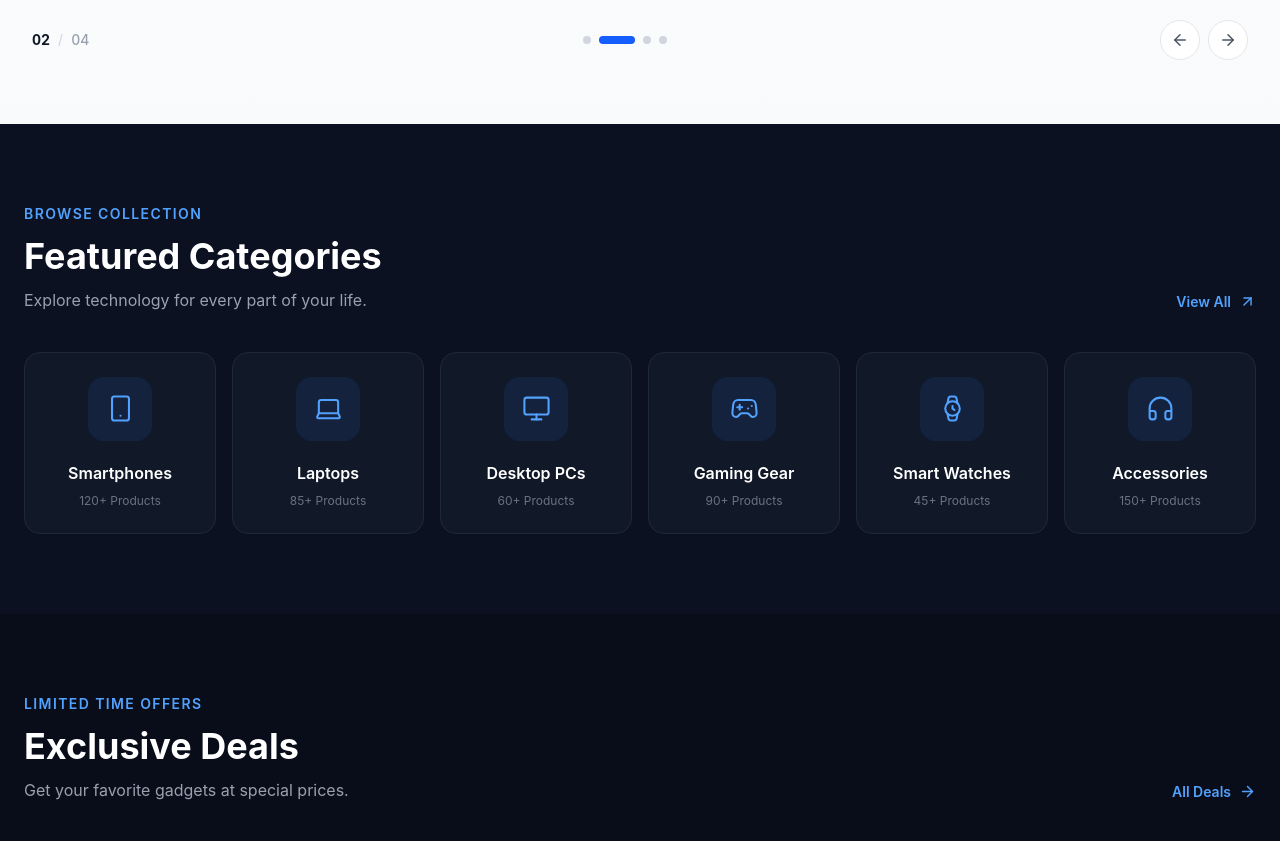
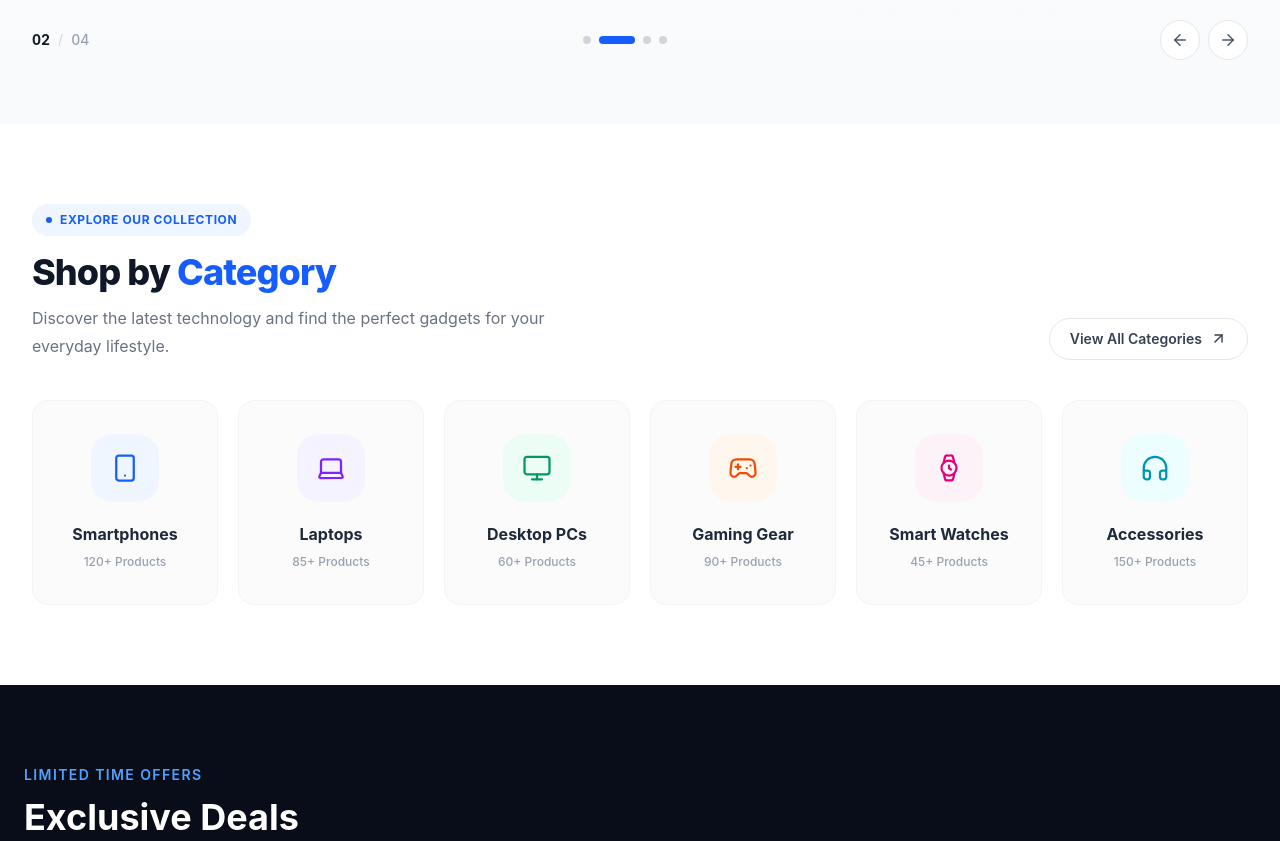
Before and after one commit to mehedirobi/gadget-goods, a React (Vite) app: page / in a window 1280 px wide. Shown: the part 700-1541 px from the top of the page. Built offline with nearby package versions, Linux system fonts and the light colour scheme; grey boxes are pictures that could not be loaded.

Commit message:
categories updated

```diff
--- a/src/components/FeaturedCategories.jsx
+++ b/src/components/FeaturedCategories.jsx
@@ -1,4 +1,3 @@
-
 import { Link } from "react-router";
 import {
   Smartphone,
@@ -8,61 +7,156 @@ import {
   Watch,
   Headphones,
   ArrowUpRight,
+  ArrowRight,
 } from "lucide-react";
 
 const categories = [
-  { name: "Smartphones", icon: Smartphone, count: "120+ Products", slug: "smartphones" },
-  { name: "Laptops", icon: Laptop, count: "85+ Products", slug: "laptops" },
-  { name: "Desktop PCs", icon: Monitor, count: "60+ Products", slug: "desktop-pcs" },
-  { name: "Gaming Gear", icon: Gamepad2, count: "90+ Products", slug: "gaming" },
-  { name: "Smart Watches", icon: Watch, count: "45+ Products", slug: "smartwatches" },
-  { name: "Accessories", icon: Headphones, count: "150+ Products", slug: "accessories" },
+  {
+    name: "Smartphones",
+    icon: Smartphone,
+    count: "120+ Products",
+    slug: "smartphones",
+    color: "blue",
+    iconBg: "bg-blue-50",
+    iconColor: "text-blue-600",
+    hoverBg: "group-hover:bg-blue-600",
+  },
+  {
+    name: "Laptops",
+    icon: Laptop,
+    count: "85+ Products",
+    slug: "laptops",
+    color: "violet",
+    iconBg: "bg-violet-50",
+    iconColor: "text-violet-600",
+    hoverBg: "group-hover:bg-violet-600",
+  },
+  {
+    name: "Desktop PCs",
+    icon: Monitor,
+    count: "60+ Products",
+    slug: "desktop-pcs",
+    color: "emerald",
+    iconBg: "bg-emerald-50",
+    iconColor: "text-emerald-600",
+    hoverBg: "group-hover:bg-emerald-600",
+  },
+  {
+    name: "Gaming Gear",
+    icon: Gamepad2,
+    count: "90+ Products",
+    slug: "gaming",
+    color: "orange",
+    iconBg: "bg-orange-50",
+    iconColor: "text-orange-600",
+    hoverBg: "group-hover:bg-orange-600",
+  },
+  {
+    name: "Smart Watches",
+    icon: Watch,
+    count: "45+ Products",
+    slug: "smartwatches",
+    color: "pink",
+    iconBg: "bg-pink-50",
+    iconColor: "text-pink-600",
+    hoverBg: "group-hover:bg-pink-600",
+  },
+  {
+    name: "Accessories",
+    icon: Headphones,
+    count: "150+ Products",
+    slug: "accessories",
+    color: "cyan",
+    iconBg: "bg-cyan-50",
+    iconColor: "text-cyan-600",
+    hoverBg: "group-hover:bg-cyan-600",
+  },
 ];
 
 const FeaturedCategories = () => {
   return (
-    <section className="bg-[#0b1120] px-6 py-20">
+    <section className="bg-white px-4 py-16 sm:px-6 lg:px-8 lg:py-20">
       <div className="mx-auto max-w-7xl">
 
-        <div className="mb-10 flex items-end justify-between gap-4">
-          <div>
-            <p className="text-sm font-semibold uppercase tracking-widest text-blue-400">
-              Browse Collection
-            </p>
-            <h2 className="mt-3 text-3xl font-bold text-white sm:text-4xl">
-              Featured Categories
+        {/* Section Header */}
+        <div className="mb-10 flex flex-col justify-between gap-5 sm:flex-row sm:items-end">
+
+          <div className="max-w-xl">
+            <div className="inline-flex items-center gap-2 rounded-full bg-blue-50 px-3.5 py-2 text-xs font-bold uppercase tracking-wider text-blue-600">
+              <span className="h-1.5 w-1.5 rounded-full bg-blue-600" />
+              Explore Our Collection
+            </div>
+
+            <h2 className="mt-4 text-3xl font-extrabold tracking-tight text-gray-900 sm:text-4xl">
+              Shop by <span className="text-blue-600">Category</span>
             </h2>
-            <p className="mt-3 text-gray-400">
-              Explore technology for every part of your life.
+
+            <p className="mt-3 text-sm leading-7 text-gray-500 sm:text-base">
+              Discover the latest technology and find the perfect gadgets
+              for your everyday lifestyle.
             </p>
           </div>
 
+          {/* View All */}
           <Link
             to="/categories"
-            className="hidden items-center gap-2 text-sm font-semibold text-blue-400 hover:text-blue-300 sm:flex"
+            className="group inline-flex w-fit items-center gap-2 rounded-full border border-gray-200 bg-white px-5 py-2.5 text-sm font-semibold text-gray-700 transition-all duration-300 hover:border-blue-200 hover:bg-blue-50 hover:text-blue-600"
           >
-            View All <ArrowUpRight size={17} />
+            View All Categories
+
+            <ArrowUpRight
+              size={17}
+              className="transition-transform duration-300 group-hover:translate-x-0.5 group-hover:-translate-y-0.5"
+            />
           </Link>
         </div>
 
-        <div className="grid grid-cols-2 gap-4 md:grid-cols-3 lg:grid-cols-6">
-          {categories.map(({ name, icon: Icon, count, slug }) => (
-            <Link
-              key={slug}
-              to={`/shop?category=${slug}`}
-              className="group rounded-2xl border border-gray-800 bg-[#111827] p-6 text-center transition duration-300 hover:-translate-y-2 hover:border-blue-500/50 hover:bg-[#172238]"
-            >
-              <div className="mx-auto flex h-16 w-16 items-center justify-center rounded-2xl bg-blue-500/10 text-blue-400 transition group-hover:bg-blue-600 group-hover:text-white">
-                <Icon size={29} strokeWidth={1.7} />
-              </div>
+        {/* Categories Grid */}
+        <div className="grid grid-cols-2 gap-4 sm:grid-cols-3 sm:gap-5 lg:grid-cols-6 lg:gap-5">
+          {categories.map((category) => {
+            const Icon = category.icon;
 
-              <h3 className="mt-5 font-semibold text-white">
-                {name}
-              </h3>
+            return (
+              <Link
+                key={category.slug}
+                to={`/shop?category=${category.slug}`}
+                className="group relative flex min-h-[190px] flex-col items-center justify-center rounded-2xl border border-gray-100 bg-gray-50/70 p-5 text-center transition-all duration-300 hover:-translate-y-1.5 hover:border-gray-200 hover:bg-white hover:shadow-[0_12px_35px_rgba(15,23,42,0.07)] sm:min-h-[205px] sm:p-6"
+              >
+                {/* Icon */}
+                <div
+                  className={`flex h-[68px] w-[68px] items-center justify-center rounded-[22px] ${category.iconBg} ${category.iconColor} transition-all duration-300 ${category.hoverBg} group-hover:text-white group-hover:scale-110`}
+                >
+                  <Icon size={30} strokeWidth={1.8} />
+                </div>
 
-              <p className="mt-2 text-xs text-gray-500">{count}</p>
-            </Link>
-          ))}
+                {/* Category Name */}
+                <h3 className="mt-5 text-sm font-bold text-gray-800 transition-colors duration-200 group-hover:text-blue-600 sm:text-base">
+                  {category.name}
+                </h3>
+
+                {/* Product Count */}
+                <p className="mt-2 text-xs font-medium text-gray-400">
+                  {category.count}
+                </p>
+
+                {/* Hover Arrow */}
+                <span className="absolute right-4 top-4 flex h-7 w-7 items-center justify-center rounded-full bg-white text-gray-400 opacity-0 shadow-sm transition-all duration-300 group-hover:translate-x-0.5 group-hover:opacity-100">
+                  <ArrowUpRight size={15} />
+                </span>
+              </Link>
+            );
+          })}
+        </div>
+
+        {/* Bottom CTA */}
+        <div className="mt-8 flex justify-center sm:hidden">
+          <Link
+            to="/categories"
+            className="inline-flex items-center gap-2 text-sm font-semibold text-blue-600"
+          >
+            Explore All Categories
+            <ArrowRight size={16} />
+          </Link>
         </div>
 
       </div>
```
